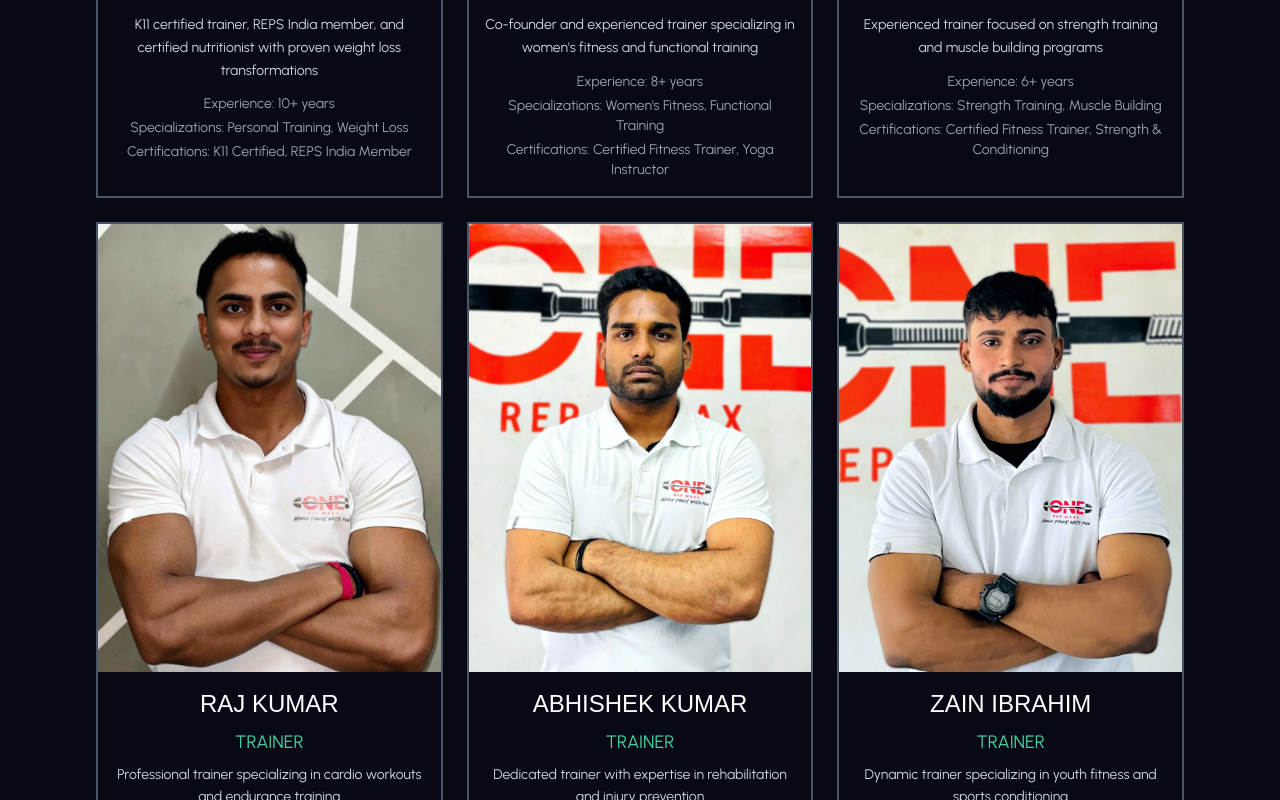
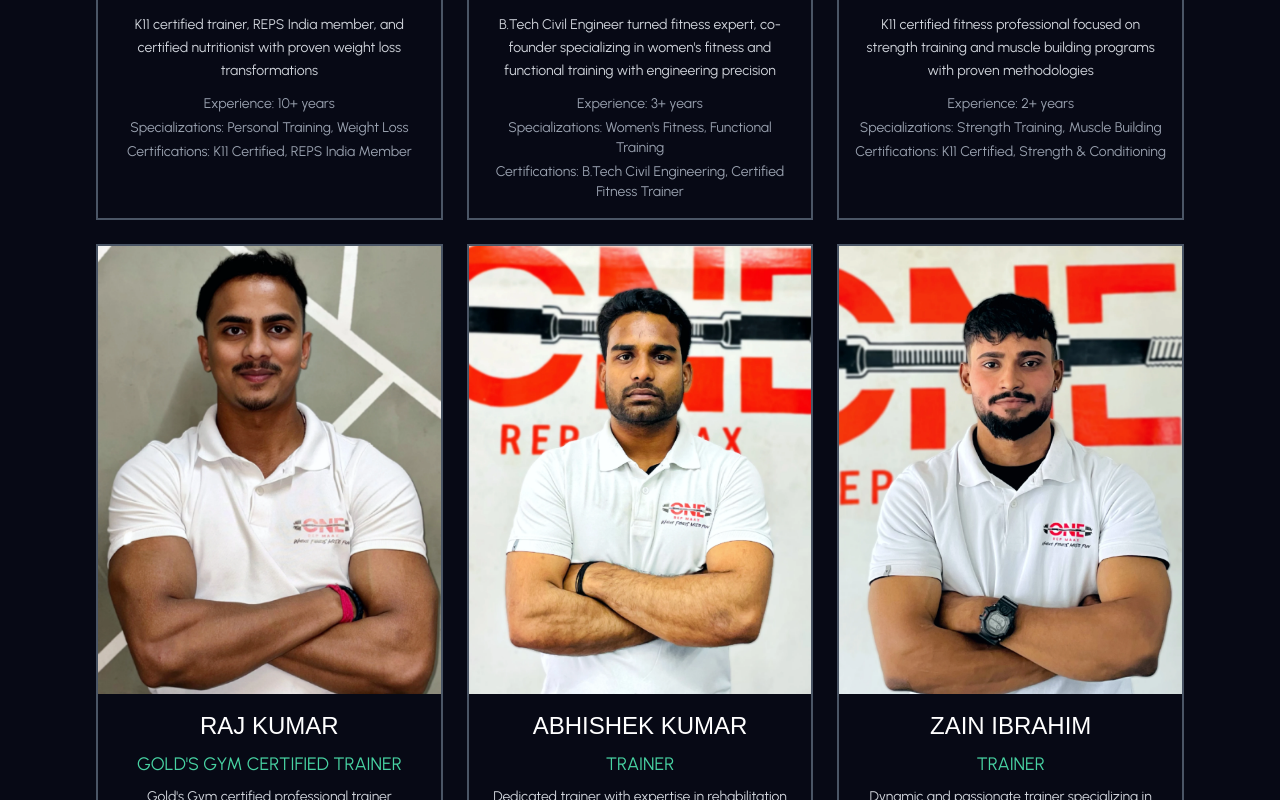
Before and after one commit to Sharan986/gym, a React (Vite) app: page /trainers in a window 1280 px wide. Shown: the part 980-1780 px from the top of the page. Built offline with nearby package versions, Linux system fonts and the light colour scheme; a web font is replaced by a local one.

Commit message:
Improve Design Fix Bugs

```diff
--- a/src/pages/Trainers.jsx
+++ b/src/pages/Trainers.jsx
@@ -79,30 +79,30 @@ const Trainers = () => {
       img: TRAINER[3],
       name: "SMRITI ROY",
       title: "CO-FOUNDER & TRAINER",
-      description: "Co-founder and experienced trainer specializing in women's fitness and functional training",
+      description: "B.Tech Civil Engineer turned fitness expert, co-founder specializing in women's fitness and functional training with engineering precision",
       specializations: ["Women's Fitness", "Functional Training", "Yoga", "Group Classes"],
-      experience: "8+ years",
-      certifications: ["Certified Fitness Trainer", "Yoga Instructor"]
+      experience: "3+ years",
+      certifications: ["B.Tech Civil Engineering", "Certified Fitness Trainer"]
     },
     {
       id: 2,
       img: TRAINER[1],
       name: "FAZAL RAHMAAN",
-      title: "TRAINER",
-      description: "Experienced trainer focused on strength training and muscle building programs",
+      title: "K11 CERTIFIED TRAINER",
+      description: "K11 certified fitness professional focused on strength training and muscle building programs with proven methodologies",
       specializations: ["Strength Training", "Muscle Building", "Powerlifting", "Athletic Training"],
-      experience: "6+ years",
-      certifications: ["Certified Fitness Trainer", "Strength & Conditioning"]
+      experience: "2+ years",
+      certifications: ["K11 Certified", "Strength & Conditioning"]
     },
     {
       id: 3,
       img: TRAINER[0],
       name: "RAJ KUMAR",
-      title: "TRAINER",
-      description: "Professional trainer specializing in cardio workouts and endurance training",
+      title: "GOLD'S GYM CERTIFIED TRAINER",
+      description: "Gold's Gym certified professional trainer specializing in cardio workouts and endurance training programs",
       specializations: ["Cardio Training", "Endurance", "HIIT", "Circuit Training"],
-      experience: "5+ years",
-      certifications: ["Certified Fitness Trainer", "Cardio Specialist"]
+      experience: "3+ years",
+      certifications: ["Gold's Gym Certified", "Cardio Specialist"]
     },
 
     {
@@ -120,9 +120,9 @@ const Trainers = () => {
       img: TRAINER[5],
       name: "ZAIN IBRAHIM",
       title: "TRAINER",
-      description: "Dynamic trainer specializing in youth fitness and sports conditioning",
+      description: "Dynamic and passionate trainer specializing in youth fitness and sports conditioning with dedicated approach",
       specializations: ["Youth Fitness", "Sports Conditioning", "Agility Training", "Flexibility"],
-      experience: "3+ years",
+      experience: "2+ years",
       certifications: ["Certified Fitness Trainer", "Youth Fitness Specialist"]
     },
     ];
```
